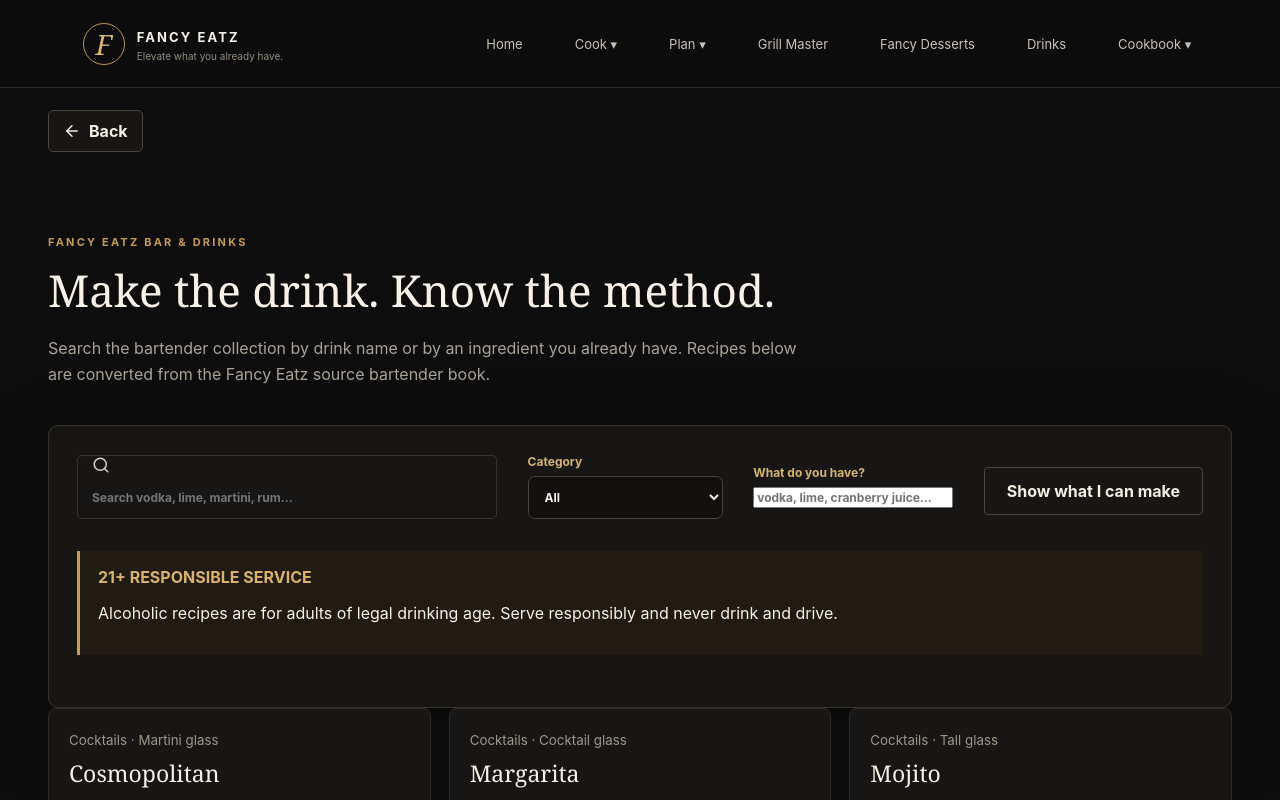
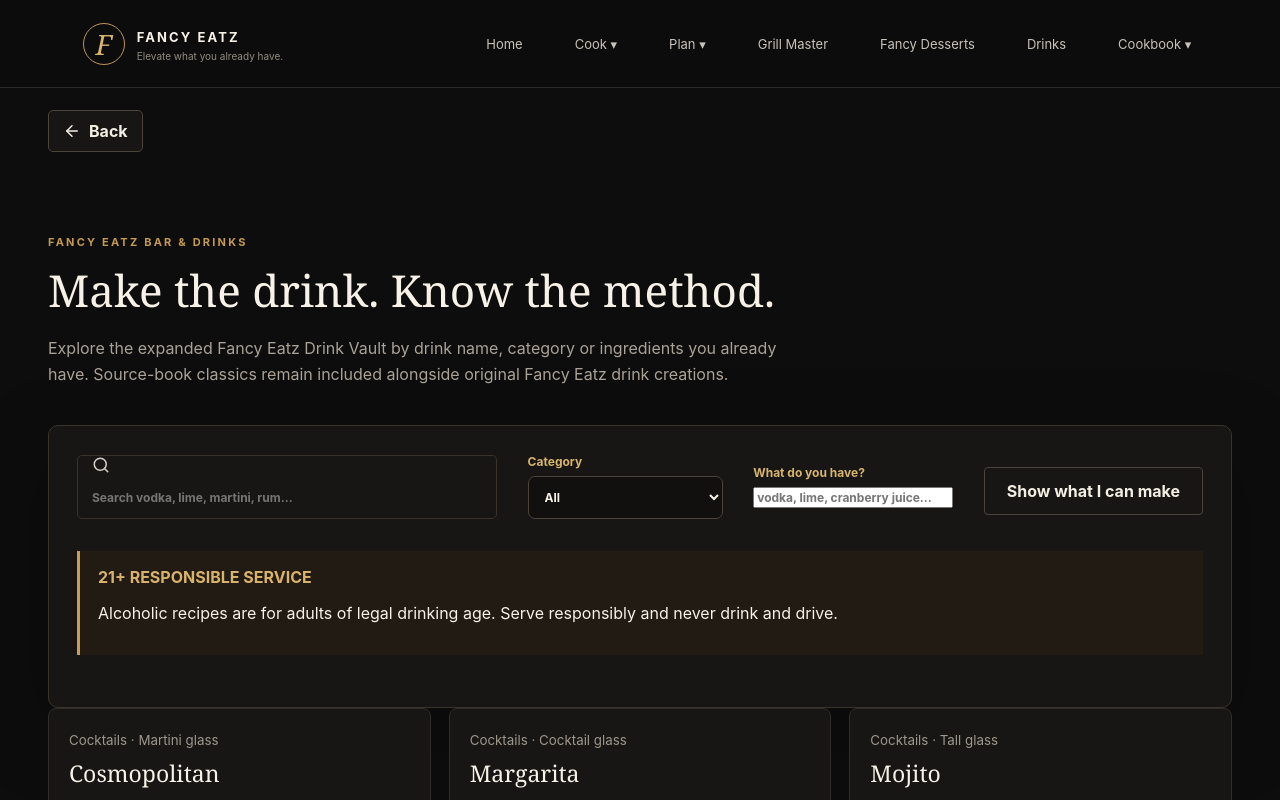
Before and after one commit to Camlito/Fancy-Eatz, a React (Vite) app: page / in a window 1280 px wide. Both pictures are taken after a click on the button "Drinks". Shown: the top 800 px of the page. Built offline with nearby package versions, Linux system fonts and the light colour scheme.

Commit message:
Wire expanded 400-drink vault and categories into Drinks

```diff
--- a/src/FancyEatz.tsx
+++ b/src/FancyEatz.tsx
@@ -1,5 +1,6 @@
 import { useEffect, useMemo, useState } from 'react';
 import { drinks } from './drinks';
+import { drinkVault } from './drinkVault';
 import { styleRecipeVault, styleRecipeCounts } from './styleRecipeVault';
 import { mealCollectionVault, mealCollectionCounts } from './mealCollectionVault';
 const api = { post: async (url: string, body: unknown) => { const response = await fetch(url, { method: 'POST', headers: { 'content-type': 'application/json' }, body: JSON.stringify(body) }); if (!response.ok) throw new Error('Request failed'); return { data: await response.json() }; } };
@@ -214,6 +215,7 @@ export default function FancyEatz() {
   const [tabHistory, setTabHistory] = useState<string[]>([]);
   const [drinkSearch, setDrinkSearch] = useState('');
   const [drinkCategory, setDrinkCategory] = useState('All');
+  const allDrinks = useMemo(() => [...drinks, ...drinkVault], []);
   const [selectedDrink, setSelectedDrink] = useState<(typeof drinks)[number] | null>(null);
   const [drinkPantryOnly, setDrinkPantryOnly] = useState(false);
   const [experienceDrinkMode, setExperienceDrinkMode] = useState('Both');
@@ -781,19 +783,19 @@ export default function FancyEatz() {
           <div className="section-head">
             <p className="eyebrow">FANCY EATZ BAR & DRINKS</p>
             <h2>Make the drink. Know the method.</h2>
-            <p>Search the bartender collection by drink name or by an ingredient you already have. Recipes below are converted from the Fancy Eatz source bartender book.</p>
+            <p>Explore the expanded Fancy Eatz Drink Vault by drink name, category or ingredients you already have. Source-book classics remain included alongside original Fancy Eatz drink creations.</p>
           </div>
           <div className="panel">
             <div className="recipe-tools">
               <label className="search-box"><Search size={18}/><input value={drinkSearch} onChange={e=>setDrinkSearch(e.target.value)} placeholder="Search vodka, lime, martini, rum..." /></label>
-              <label>Category<select value={drinkCategory} onChange={e=>setDrinkCategory(e.target.value)}><option>All</option><option>Cocktails</option><option>Martinis</option><option>Mocktails & Punches</option></select></label>
+              <label>Category<select value={drinkCategory} onChange={e=>setDrinkCategory(e.target.value)}><option>All</option><option>Cocktails</option><option>Martinis</option><option>Mocktails & Punches</option><option>Smoothies</option><option>Coffee & Café</option><option>Lemonades & Teas</option></select></label>
               <label>What do you have?<input value={pantry} onChange={e=>setPantry(e.target.value)} placeholder="vodka, lime, cranberry juice..." /></label>
               <button className={drinkPantryOnly ? 'primary' : 'ghost'} onClick={()=>setDrinkPantryOnly(v=>!v)}>{drinkPantryOnly ? 'Showing what I can make' : 'Show what I can make'}</button>
             </div>
             <div className="plating"><b>21+ RESPONSIBLE SERVICE</b><p>Alcoholic recipes are for adults of legal drinking age. Serve responsibly and never drink and drive.</p></div>
           </div>
           <div className="cards">
-            {drinks.filter(d => {
+            {allDrinks.filter(d => {
               const q=drinkSearch.trim().toLowerCase();
               const matchesCategory=drinkCategory==='All'||d.category===drinkCategory;
               const matchesSearch=!q||d.title.toLowerCase().includes(q)||d.ingredients.some(i=>i.toLowerCase().includes(q));
```
